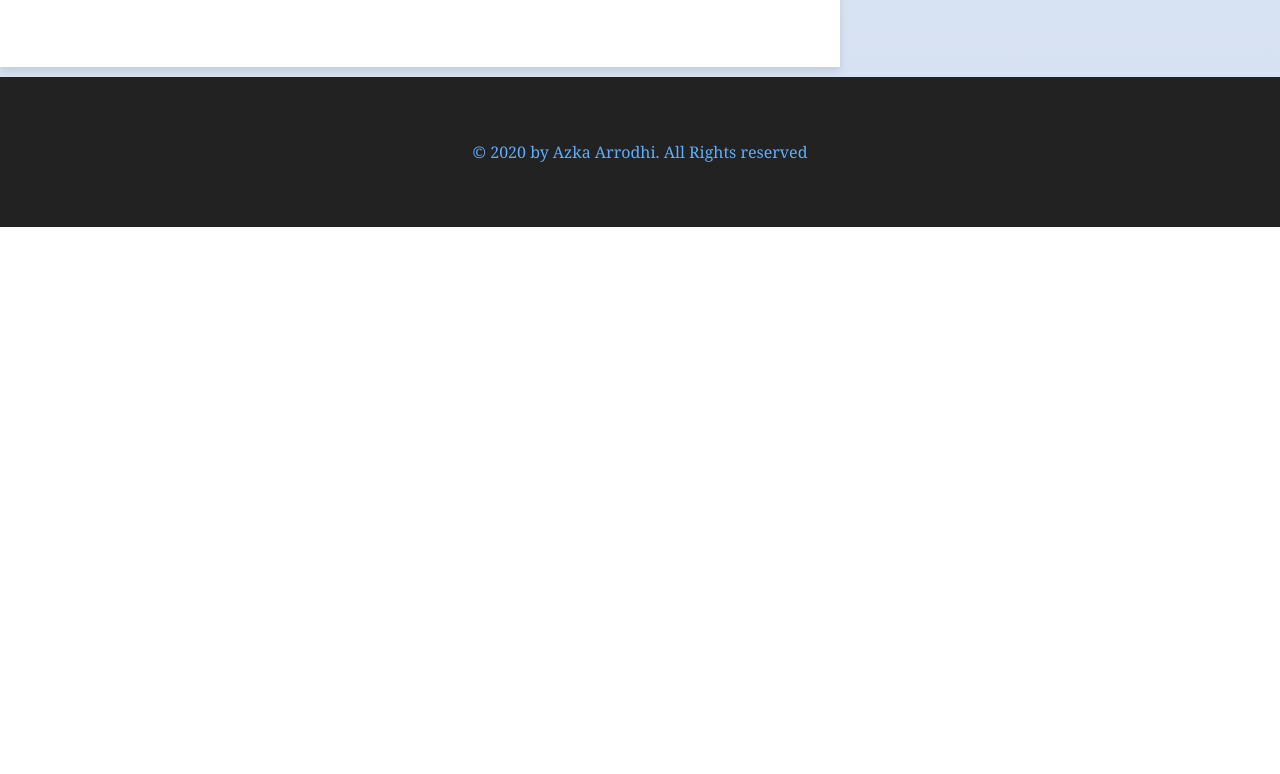
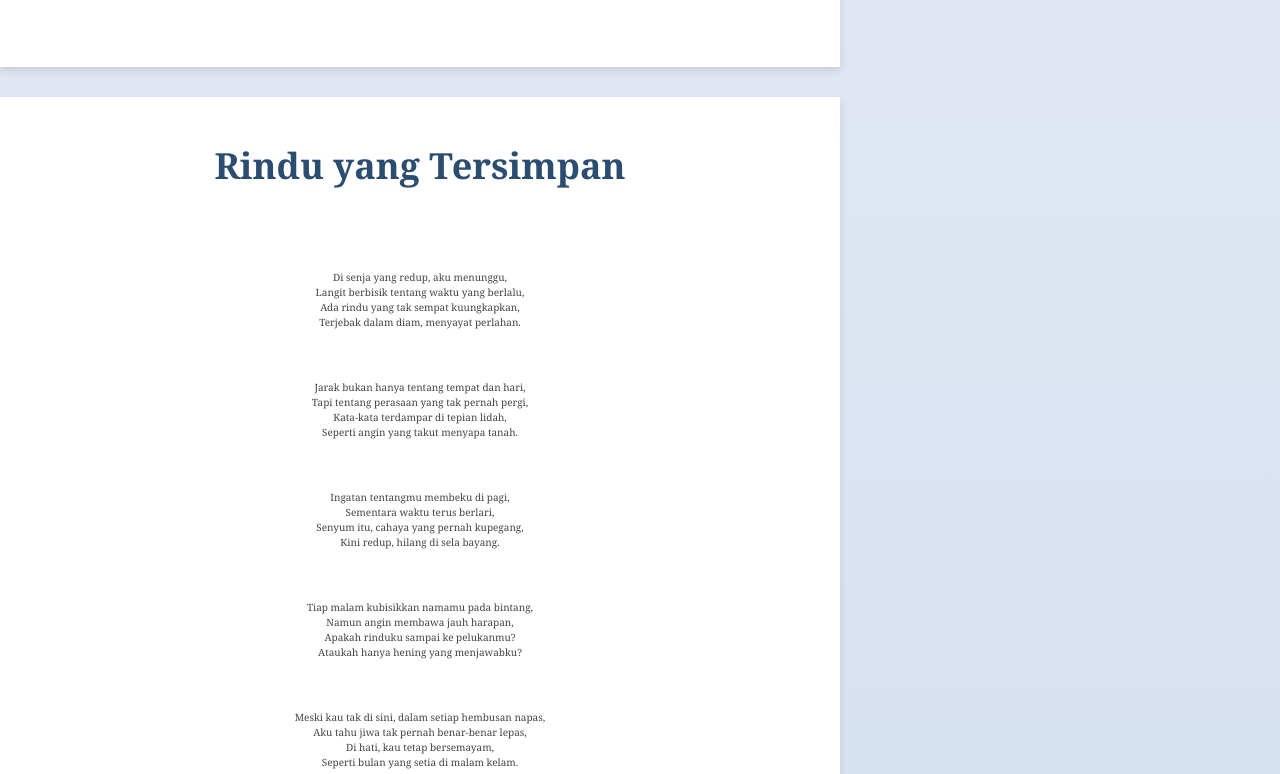
Before and after one commit to lysander-frost/lysander-frost.github.io, a plain HTML site: page puisi.html in a window 1280 px wide. Shown: the part 1510-2284 px from the top of the page. Before the commit the page ends 1737 px from the top, so only its background shows below. Drawn offline with Linux system fonts and the light colour scheme.

Commit message:
Update puisi.html

```diff
--- a/puisi.html
+++ b/puisi.html
@@ -25,6 +25,19 @@
             margin-top: 20px;
             margin-bottom: -40px;
             padding: 20px;
+            margin-bottom: 20px;
+            background-color: #fff;
+            border-radius: 0px;
+            box-shadow: 0 4px 8px rgba(0, 0, 0, 0.1);
+            pointer-events: none;
+
+        }
+    .container2 {
+            max-width: 800px;
+            margin-top: 30px;
+            margin-bottom: -40px;
+            padding: 20px;
+            margin-bottom: 20px;
             background-color: #fff;
             border-radius: 0px;
             box-shadow: 0 4px 8px rgba(0, 0, 0, 0.1);
@@ -51,11 +64,11 @@
         }
         .footer {
             text-align: center;
-            margin-top: 50px;
+            margin-top: 0px;
             font-size: 16px;
             color: #5caeff;
             background-color: #222;
-            padding: 5%;
+            padding: 6%;
         }
         /* Sidebar menu */
         .menu-toggle {
@@ -170,6 +183,33 @@
     Melepaskan kita dari derita yang pernah kita kenali.</p>
 </div>
 
+<div class="container2">
+    <h1>Rindu yang Tersimpan</h1>
+    <p>Di senja yang redup, aku menunggu,<br>
+    Langit berbisik tentang waktu yang berlalu,<br>
+    Ada rindu yang tak sempat kuungkapkan,<br>
+    Terjebak dalam diam, menyayat perlahan.</p>
+
+    <p>Jarak bukan hanya tentang tempat dan hari,<br>
+    Tapi tentang perasaan yang tak pernah pergi,<br>
+    Kata-kata terdampar di tepian lidah,<br>
+    Seperti angin yang takut menyapa tanah.</p>
+
+    <p>Ingatan tentangmu membeku di pagi,<br>
+    Sementara waktu terus berlari,<br>
+    Senyum itu, cahaya yang pernah kupegang,<br>
+    Kini redup, hilang di sela bayang.</p>
+
+    <p>Tiap malam kubisikkan namamu pada bintang,<br>
+    Namun angin membawa jauh harapan,<br>
+    Apakah rinduku sampai ke pelukanmu?<br>
+    Ataukah hanya hening yang menjawabku?</p>
+
+    <p>Meski kau tak di sini, dalam setiap hembusan napas,<br>
+    Aku tahu jiwa tak pernah benar-benar lepas,<br>
+    Di hati, kau tetap bersemayam,<br>
+    Seperti bulan yang setia di malam kelam.</p>
+</div>
 <div class="footer">© 2020 by Azka Arrodhi. All Rights reserved</div>
 
 <script>
```
